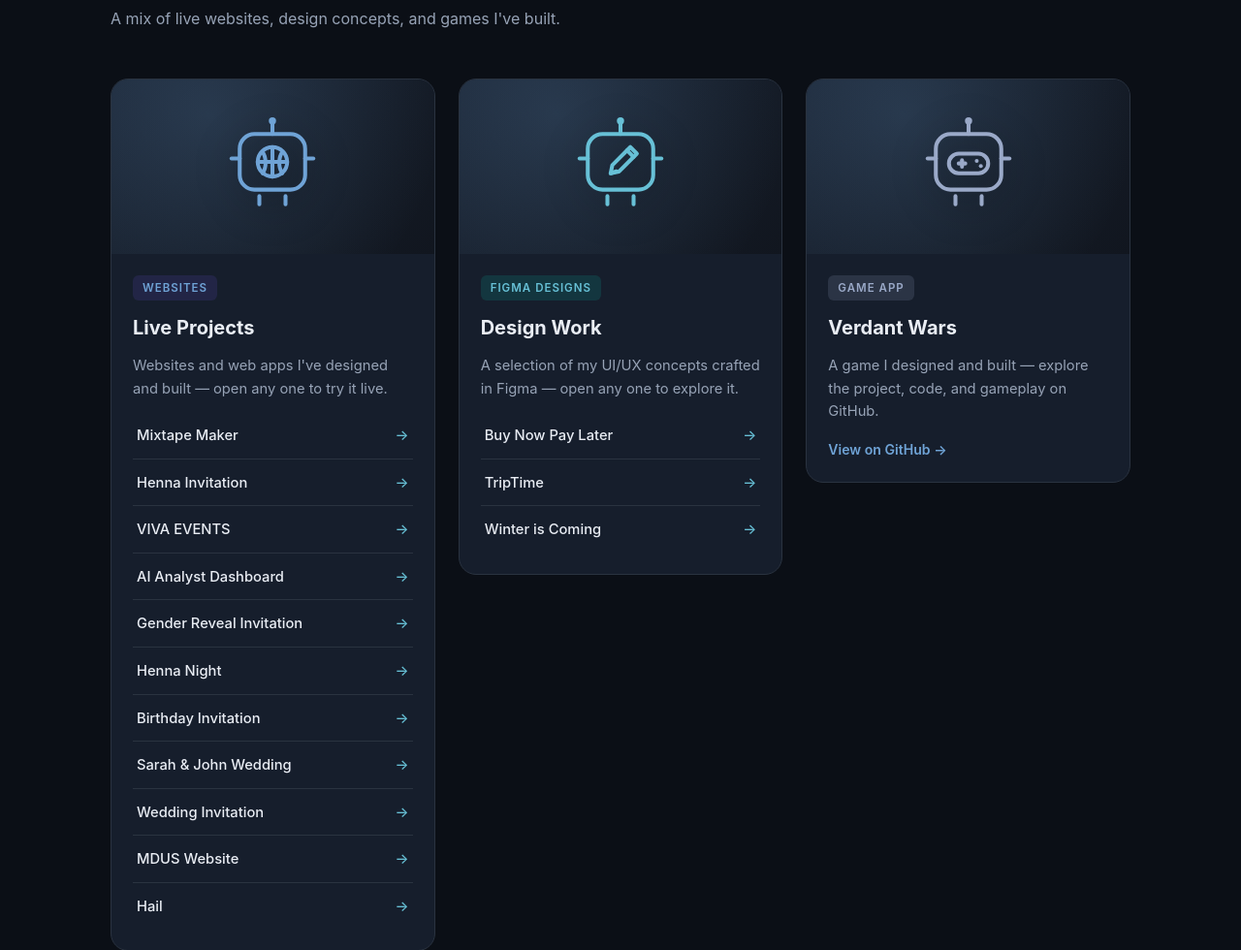
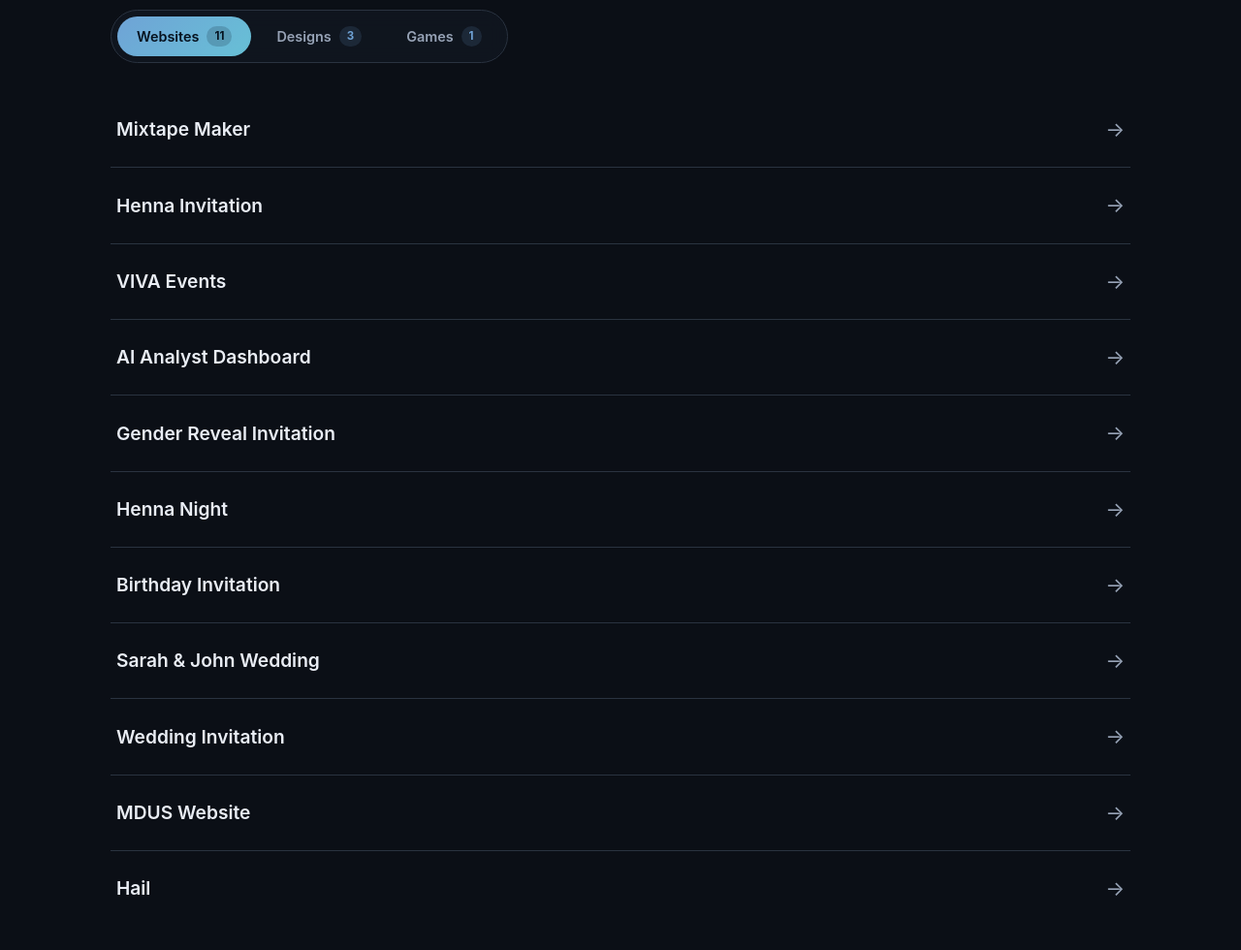
Before and after one commit to talaalkhateebb/portfolio, a website: page index.html in a window 1280 px wide. Shown: the part 1564-2544 px from the top of the page at 97% size. Drawn offline with Linux system fonts and the light colour scheme; some packages are replaced by stand-ins of ours; a script that the page names is missing.

Commit message:
Add CV download, redesign work section, update hero headline

```diff
--- a/index.html
+++ b/index.html
@@ -210,97 +210,91 @@
   }
   .chip:hover { color: var(--text); border-color: var(--accent); }
 
-  /* ---------- PROJECTS ---------- */
-  .projects-grid {
-    display: grid;
-    grid-template-columns: repeat(auto-fill, minmax(320px, 1fr));
-    gap: 24px;
-    align-items: start;
+  /* ---------- WORK / PROJECTS ---------- */
+  .work-tabs {
+    display: inline-flex;
+    gap: 6px;
+    padding: 6px;
+    margin-bottom: 30px;
+    border-radius: 999px;
+    background: rgba(19,25,37,0.6);
+    border: 1px solid var(--border);
+    backdrop-filter: blur(10px);
+    -webkit-backdrop-filter: blur(10px);
+    flex-wrap: wrap;
   }
-  .card {
-    background: var(--card);
-    border: 1px solid var(--border);
-    border-radius: var(--radius);
-    overflow: hidden;
-    transition: transform 0.25s, border-color 0.25s, box-shadow 0.25s;
-    display: flex;
-    flex-direction: column;
+  .work-tab {
+    appearance: none;
+    border: none;
+    background: transparent;
+    color: var(--muted);
+    font: inherit;
+    font-weight: 600;
+    font-size: 0.9rem;
+    padding: 9px 20px;
+    border-radius: 999px;
+    cursor: pointer;
+    display: inline-flex;
+    align-items: center;
+    gap: 8px;
+    transition: color 0.2s, background 0.25s;
   }
-  .card:hover {
-    transform: translateY(-6px);
-    border-color: var(--accent);
-    box-shadow: 0 20px 50px rgba(0,0,0,0.4);
-  }
-  .card-thumb {
-    height: 180px;
-    background: linear-gradient(135deg, #1a2433, #11161f);
-    display: flex;
-    align-items: center;
-    justify-content: center;
-    font-size: 2.6rem;
-    position: relative;
-    overflow: hidden;
-  }
-  .card-thumb::after {
-    content: "";
-    position: absolute;
-    inset: 0;
-    background: radial-gradient(400px circle at 30% 20%, var(--glow), transparent 60%);
-    opacity: 0.5;
-  }
-  .card-thumb img { width: 100%; height: 100%; object-fit: cover; }
-  .card-thumb svg {
-    width: 108px; height: 108px;
-    position: relative; z-index: 2;
-    filter: drop-shadow(0 8px 20px rgba(0,0,0,0.45));
-    transition: transform 0.3s;
-  }
-  .card:hover .card-thumb svg { transform: translateY(-4px) scale(1.05); }
-  .card-body { padding: 22px; display: flex; flex-direction: column; gap: 12px; flex: 1; }
-  .card-tag {
-    align-self: flex-start;
+  .work-tab .count {
     font-size: 0.72rem;
-    font-weight: 600;
-    text-transform: uppercase;
-    letter-spacing: 1px;
-    padding: 4px 10px;
-    border-radius: 6px;
-    background: rgba(124,92,255,0.12);
+    font-weight: 700;
+    padding: 1px 8px;
+    border-radius: 999px;
+    background: rgba(111,163,214,0.14);
     color: var(--accent);
   }
-  .card-tag.design { background: rgba(0,224,198,0.12); color: var(--accent-2); }
-  .card-tag.game { background: rgba(154,169,200,0.16); color: #9aa9c8; }
-  .card h3 { font-size: 1.25rem; font-weight: 700; }
-  .card p { color: var(--muted); font-size: 0.92rem; flex: 1; }
-  .card-links { display: flex; gap: 14px; margin-top: 4px; flex-wrap: wrap; }
-  .card-links a {
-    font-size: 0.88rem;
-    font-weight: 600;
-    color: var(--accent);
-    display: inline-flex;
-    align-items: center;
-    gap: 6px;
-    transition: gap 0.2s;
+  .work-tab:hover { color: var(--text); }
+  .work-tab.active {
+    color: #06121f;
+    background: linear-gradient(135deg, var(--accent), var(--accent-2));
   }
-  .card-links a:hover { gap: 10px; }
+  .work-tab.active .count { background: rgba(6,18,31,0.18); color: #06121f; }
 
-  /* list of designs inside a single card */
-  .design-list { list-style: none; display: flex; flex-direction: column; gap: 2px; margin-top: 2px; }
-  .design-list a {
+  .work-panel { display: none; }
+  .work-panel.active {
+    display: block;
+    animation: panelIn 0.4s ease both;
+  }
+  @keyframes panelIn {
+    from { opacity: 0; transform: translateY(12px); }
+    to   { opacity: 1; transform: translateY(0); }
+  }
+
+  /* minimal text list — clean rows, just name + arrow */
+  .proj {
     display: flex;
     align-items: center;
     justify-content: space-between;
-    padding: 11px 4px;
-    font-size: 0.92rem;
-    font-weight: 500;
+    gap: 20px;
+    padding: 22px 6px;
+    border-bottom: 1px solid var(--border);
+    transition: padding 0.25s cubic-bezier(.2,.7,.2,1);
+  }
+  .work-panel .proj:last-child { border-bottom: none; }
+  .proj:hover { padding-left: 16px; }
+  .proj-name {
+    font-size: 1.2rem;
+    font-weight: 600;
     color: var(--text);
-    border-bottom: 1px solid var(--border);
-    transition: color 0.2s, padding 0.2s;
+    transition: color 0.2s;
   }
-  .design-list li:last-child a { border-bottom: none; }
-  .design-list a:hover { color: var(--accent-2); padding-left: 8px; }
-  .design-list a span { color: var(--accent-2); transition: transform 0.2s; }
-  .design-list a:hover span { transform: translateX(4px); }
+  .proj:hover .proj-name { color: var(--accent); }
+  .proj .go {
+    display: inline-flex; align-items: center;
+    font-size: 1.3rem;
+    color: var(--muted);
+    white-space: nowrap;
+    transition: transform 0.25s cubic-bezier(.2,.7,.2,1), color 0.2s;
+  }
+  .proj:hover .go { color: var(--accent); transform: translateX(8px); }
+
+  /* per-category accents */
+  .proj.design:hover .proj-name, .proj.design:hover .go { color: var(--accent-2); }
+  .proj.game:hover .proj-name, .proj.game:hover .go { color: #9aa9c8; }
 
   /* ---------- CONTACT ---------- */
   .contact-card {
@@ -384,6 +378,7 @@
         <a href="#about">About</a>
         <a href="#work">Work</a>
         <a href="#contact">Contact</a>
+        <a href="cv_tala_alkhateeb-1.pdf" target="_blank" rel="noopener">CV</a>
       </div>
     </div>
   </nav>
@@ -394,10 +389,11 @@
       <div class="hero-grid">
         <div class="hero-copy">
           <div class="badge"><span class="dot"></span> Available for work</div>
-          <h1>I build <span class="grad">websites, designs</span> &amp; games that work.</h1>
+          <h1>I design &amp; build <span class="grad">websites, apps</span> &amp; games</h1>
           <p class="lead">Software engineer and web developer crafting clean, fast, and memorable digital experiences — from production websites to Figma concepts to playable games.</p>
           <div class="cta-row">
             <a href="#work" class="btn btn-primary">View my work</a>
+            <a href="cv_tala_alkhateeb-1.pdf" target="_blank" rel="noopener" class="btn btn-ghost">Download CV</a>
             <a href="#contact" class="btn btn-ghost">Get in touch</a>
           </div>
         </div>
@@ -455,99 +451,38 @@
         <p>A mix of live websites, design concepts, and games I've built.</p>
       </div>
 
-      <div class="projects-grid">
+      <!-- filter tabs -->
+      <div class="work-tabs reveal" role="tablist">
+        <button class="work-tab active" data-panel="websites" role="tab">Websites <span class="count">11</span></button>
+        <button class="work-tab" data-panel="designs" role="tab">Designs <span class="count">3</span></button>
+        <button class="work-tab" data-panel="games" role="tab">Games <span class="count">1</span></button>
+      </div>
 
-        <!-- WEBSITE PROJECT -->
-        <article class="card reveal">
-          <div class="card-thumb">
-            <svg viewBox="0 0 64 64" fill="none" stroke="#6fa3d6" stroke-width="2.4" stroke-linecap="round" stroke-linejoin="round">
-              <line x1="32" y1="5" x2="32" y2="12"/>
-              <circle cx="32" cy="4" r="2.2" fill="#6fa3d6" stroke="none"/>
-              <rect x="12" y="12" width="40" height="34" rx="9"/>
-              <line x1="12" y1="27" x2="7" y2="27"/>
-              <line x1="52" y1="27" x2="57" y2="27"/>
-              <line x1="24" y1="50" x2="24" y2="55"/>
-              <line x1="40" y1="50" x2="40" y2="55"/>
-              <circle cx="32" cy="29" r="9"/>
-              <path d="M23 29h18M32 20v18M26 23c2.4 3.4 2.4 9.6 0 13M38 23c-2.4 3.4-2.4 9.6 0 13"/>
-            </svg>
-          </div>
-          <div class="card-body">
-            <span class="card-tag">Websites</span>
-            <h3>Live Projects</h3>
-            <p>Websites and web apps I've designed and built — open any one to try it live.</p>
-            <ul class="design-list">
-              <li><a target="_blank" rel="noopener" href="https://mixtape-maker-8s6q.vercel.app/">Mixtape Maker <span>→</span></a></li>
-              <li><a target="_blank" rel="noopener" href="https://henna-invitation.vercel.app/">Henna Invitation <span>→</span></a></li>
-              <li><a target="_blank" rel="noopener" href="https://viva-delta.vercel.app/">VIVA EVENTS <span>→</span></a></li>
-              <li><a target="_blank" rel="noopener" href="https://ai-analyst-dashboard-p1o6.vercel.app/">AI Analyst Dashboard <span>→</span></a></li>
-              <li><a target="_blank" rel="noopener" href="https://gender-reveal-invitation-two.vercel.app/">Gender Reveal Invitation <span>→</span></a></li>
-              <li><a target="_blank" rel="noopener" href="https://henna-night.vercel.app/">Henna Night <span>→</span></a></li>
-              <li><a target="_blank" rel="noopener" href="https://tala-birthday-invite.vercel.app/">Birthday Invitation <span>→</span></a></li>
-              <li><a target="_blank" rel="noopener" href="https://sarah-john-wedding.vercel.app/">Sarah &amp; John Wedding <span>→</span></a></li>
-              <li><a target="_blank" rel="noopener" href="https://weddinginvitaton2.netlify.app/">Wedding Invitation <span>→</span></a></li>
-              <li><a target="_blank" rel="noopener" href="https://re-make-mdus-website.vercel.app/">MDUS Website <span>→</span></a></li>
-              <li><a target="_blank" rel="noopener" href="https://hail-nine.vercel.app/">Hail <span>→</span></a></li>
-            </ul>
-          </div>
-        </article>
+      <!-- WEBSITES -->
+      <div class="work-panel active" id="panel-websites">
+        <a class="proj" target="_blank" rel="noopener" href="https://mixtape-maker-8s6q.vercel.app/"><span class="proj-name">Mixtape Maker</span><span class="go">→</span></a>
+        <a class="proj" target="_blank" rel="noopener" href="https://henna-invitation.vercel.app/"><span class="proj-name">Henna Invitation</span><span class="go">→</span></a>
+        <a class="proj" target="_blank" rel="noopener" href="https://viva-delta.vercel.app/"><span class="proj-name">VIVA Events</span><span class="go">→</span></a>
+        <a class="proj" target="_blank" rel="noopener" href="https://ai-analyst-dashboard-p1o6.vercel.app/"><span class="proj-name">AI Analyst Dashboard</span><span class="go">→</span></a>
+        <a class="proj" target="_blank" rel="noopener" href="https://gender-reveal-invitation-two.vercel.app/"><span class="proj-name">Gender Reveal Invitation</span><span class="go">→</span></a>
+        <a class="proj" target="_blank" rel="noopener" href="https://henna-night.vercel.app/"><span class="proj-name">Henna Night</span><span class="go">→</span></a>
+        <a class="proj" target="_blank" rel="noopener" href="https://tala-birthday-invite.vercel.app/"><span class="proj-name">Birthday Invitation</span><span class="go">→</span></a>
+        <a class="proj" target="_blank" rel="noopener" href="https://sarah-john-wedding.vercel.app/"><span class="proj-name">Sarah &amp; John Wedding</span><span class="go">→</span></a>
+        <a class="proj" target="_blank" rel="noopener" href="https://weddinginvitaton2.netlify.app/"><span class="proj-name">Wedding Invitation</span><span class="go">→</span></a>
+        <a class="proj" target="_blank" rel="noopener" href="https://re-make-mdus-website.vercel.app/"><span class="proj-name">MDUS Website</span><span class="go">→</span></a>
+        <a class="proj" target="_blank" rel="noopener" href="https://hail-nine.vercel.app/"><span class="proj-name">Hail</span><span class="go">→</span></a>
+      </div>
 
-        <!-- FIGMA DESIGNS (single card, multiple designs) -->
-        <article class="card reveal">
-          <div class="card-thumb">
-            <svg viewBox="0 0 64 64" fill="none" stroke="#67c0d6" stroke-width="2.4" stroke-linecap="round" stroke-linejoin="round">
-              <line x1="32" y1="5" x2="32" y2="12"/>
-              <circle cx="32" cy="4" r="2.2" fill="#67c0d6" stroke="none"/>
-              <rect x="12" y="12" width="40" height="34" rx="9"/>
-              <line x1="12" y1="27" x2="7" y2="27"/>
-              <line x1="52" y1="27" x2="57" y2="27"/>
-              <line x1="24" y1="50" x2="24" y2="55"/>
-              <line x1="40" y1="50" x2="40" y2="55"/>
-              <path d="M26 36l1-5 11-11 4 4-11 11-5 1z"/>
-              <path d="M36 22l4 4"/>
-              <path d="M26 36l3.5-1.2"/>
-            </svg>
-          </div>
-          <div class="card-body">
-            <span class="card-tag design">Figma Designs</span>
-            <h3>Design Work</h3>
-            <p>A selection of my UI/UX concepts crafted in Figma — open any one to explore it.</p>
-            <ul class="design-list">
-              <li><a target="_blank" rel="noopener" href="https://www.figma.com/design/yGT6dyLu2zrIo5PUo8UNfp/Untitled?m=auto&t=Ik6rgCke1hnckMhZ-6">Buy Now Pay Later <span>→</span></a></li>
-              <li><a target="_blank" rel="noopener" href="https://www.figma.com/design/cnh7NlEVGaLIvRMbGeWchr/Untitled?m=auto&t=Ik6rgCke1hnckMhZ-6">TripTime <span>→</span></a></li>
-              <li><a target="_blank" rel="noopener" href="https://www.figma.com/design/4N8Z9uleOOOI50vA8uEj2o/Winter-is-Coming?m=auto&t=4g4NCoxbzQzBrAb9-6">Winter is Coming <span>→</span></a></li>
-            </ul>
-          </div>
-        </article>
+      <!-- DESIGNS -->
+      <div class="work-panel" id="panel-designs">
+        <a class="proj design" target="_blank" rel="noopener" href="https://www.figma.com/design/yGT6dyLu2zrIo5PUo8UNfp/Untitled?m=auto&t=Ik6rgCke1hnckMhZ-6"><span class="proj-name">Buy Now Pay Later</span><span class="go">→</span></a>
+        <a class="proj design" target="_blank" rel="noopener" href="https://www.figma.com/design/cnh7NlEVGaLIvRMbGeWchr/Untitled?m=auto&t=Ik6rgCke1hnckMhZ-6"><span class="proj-name">TripTime</span><span class="go">→</span></a>
+        <a class="proj design" target="_blank" rel="noopener" href="https://www.figma.com/design/4N8Z9uleOOOI50vA8uEj2o/Winter-is-Coming?m=auto&t=4g4NCoxbzQzBrAb9-6"><span class="proj-name">Winter is Coming</span><span class="go">→</span></a>
+      </div>
 
-        <!-- GAME PROJECT -->
-        <article class="card reveal">
-          <div class="card-thumb">
-            <svg viewBox="0 0 64 64" fill="none" stroke="#9aa9c8" stroke-width="2.4" stroke-linecap="round" stroke-linejoin="round">
-              <line x1="32" y1="5" x2="32" y2="12"/>
-              <circle cx="32" cy="4" r="2.2" fill="#9aa9c8" stroke="none"/>
-              <rect x="12" y="12" width="40" height="34" rx="9"/>
-              <line x1="12" y1="27" x2="7" y2="27"/>
-              <line x1="52" y1="27" x2="57" y2="27"/>
-              <line x1="24" y1="50" x2="24" y2="55"/>
-              <line x1="40" y1="50" x2="40" y2="55"/>
-              <rect x="20" y="24" width="24" height="12" rx="6"/>
-              <line x1="26" y1="30" x2="30" y2="30"/>
-              <line x1="28" y1="28" x2="28" y2="32"/>
-              <circle cx="37" cy="28.5" r="1.2" fill="#9aa9c8" stroke="none"/>
-              <circle cx="39.5" cy="31.5" r="1.2" fill="#9aa9c8" stroke="none"/>
-            </svg>
-          </div>
-          <div class="card-body">
-            <span class="card-tag game">Game App</span>
-            <h3>Verdant Wars</h3>
-            <p>A game I designed and built — explore the project, code, and gameplay on GitHub.</p>
-            <div class="card-links">
-              <a href="https://github.com/talaalkhateebb/VERDANT-WARS-GAME-" target="_blank" rel="noopener">View on GitHub →</a>
-            </div>
-          </div>
-        </article>
-
+      <!-- GAMES -->
+      <div class="work-panel" id="panel-games">
+        <a class="proj game" target="_blank" rel="noopener" href="https://github.com/talaalkhateebb/VERDANT-WARS-GAME-"><span class="proj-name">Verdant Wars</span><span class="go">→</span></a>
       </div>
     </div>
   </section>
@@ -625,6 +560,17 @@
     const splineTimer = setInterval(removeSplineLogo, 400);
     setTimeout(() => clearInterval(splineTimer), 12000);
 
+    // work filter tabs
+    document.querySelectorAll(".work-tab").forEach((tab) => {
+      tab.addEventListener("click", () => {
+        const target = tab.dataset.panel;
+        document.querySelectorAll(".work-tab").forEach((t) => t.classList.toggle("active", t === tab));
+        document.querySelectorAll(".work-panel").forEach((p) => {
+          p.classList.toggle("active", p.id === "panel-" + target);
+        });
+      });
+    });
+
     // reveal on scroll
     const io = new IntersectionObserver((entries) => {
       entries.forEach((e) => {
```
Also changed, not shown: package.json (added, +10 -0 lines), 3 other files.
